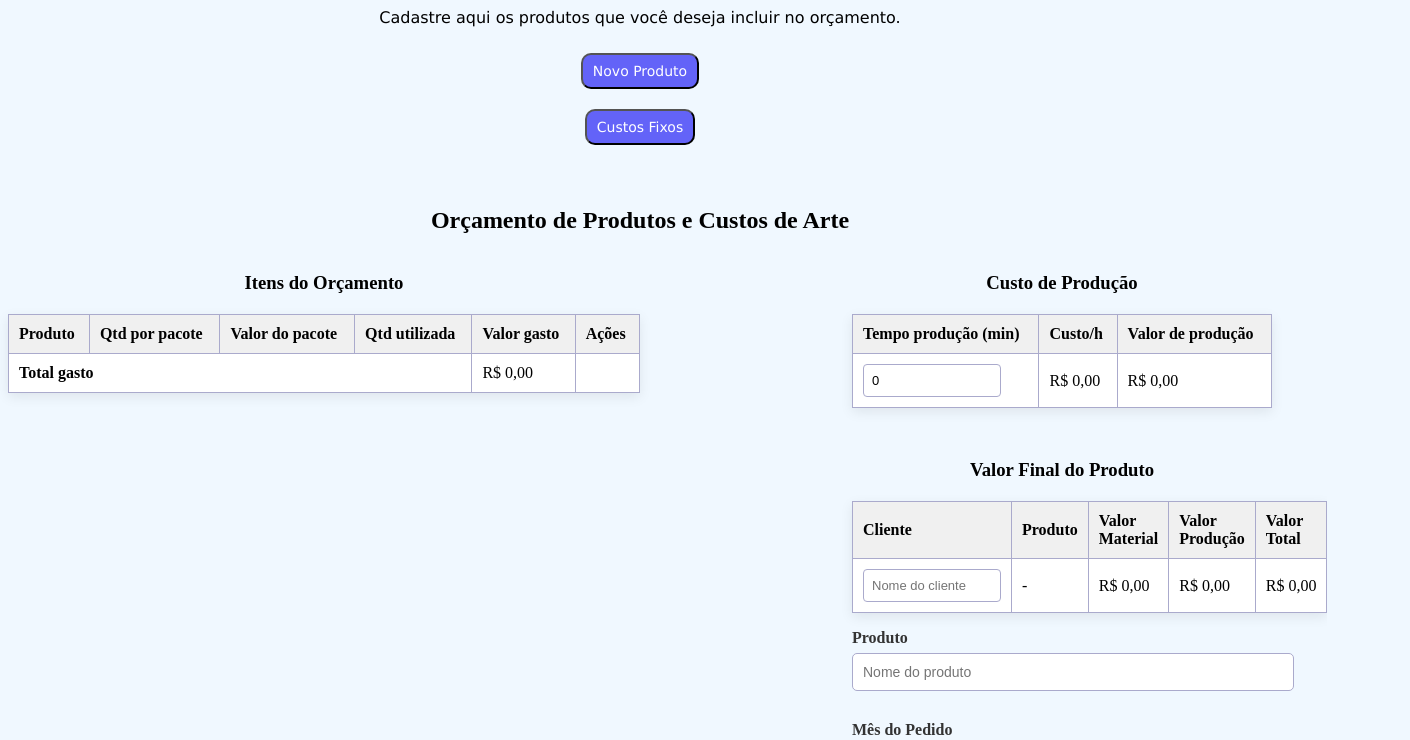
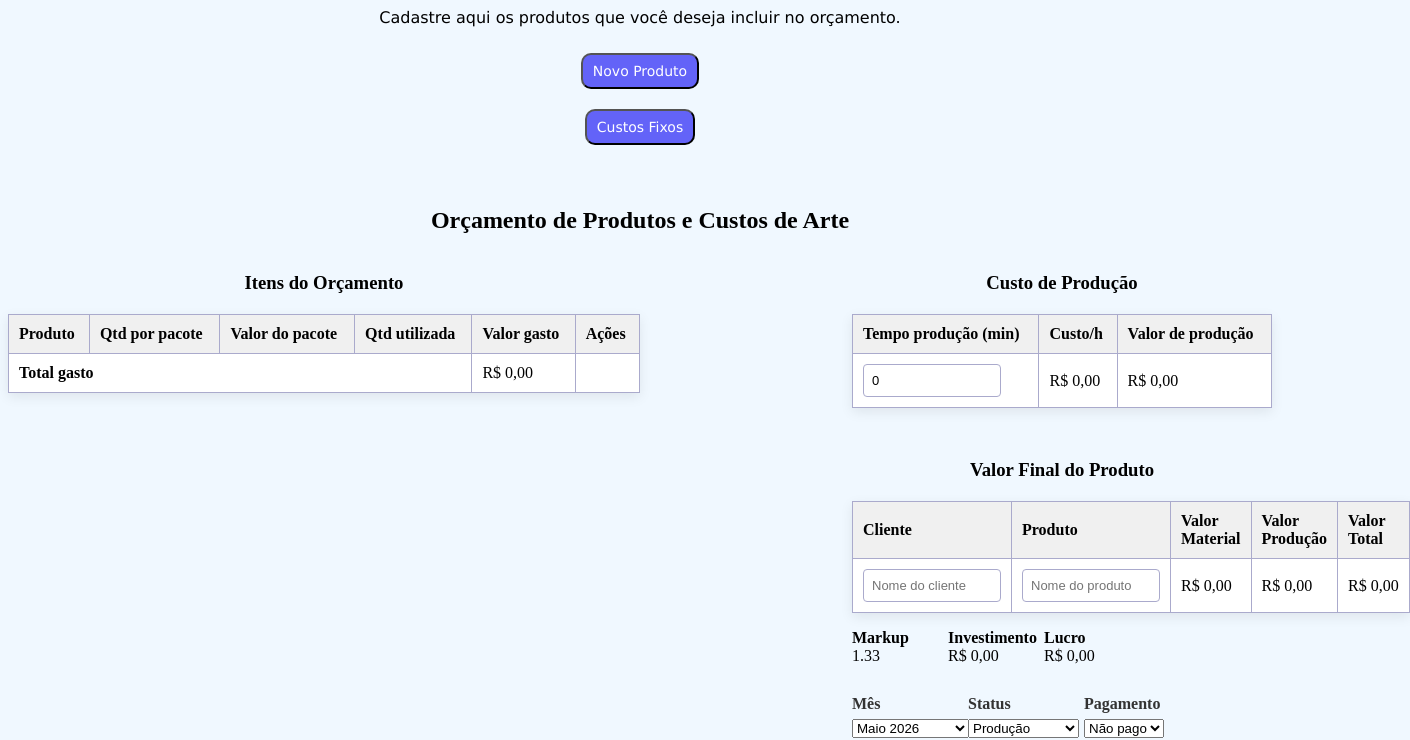
Before and after one commit to RafaelBassalo/Borboleta.Papelando, a plain HTML site: page orcamento.html in a window 1280 px wide. Shown: the part 67-807 px from the top of the page, 1410 px wide, since content can reach past the window. Drawn offline with Linux system fonts and the light colour scheme.

Commit message:
update orçamento

```diff
--- a/index.html
+++ b/index.html
@@ -5,7 +5,8 @@
     <meta name="viewport" content="width=device-width, initial-scale=1.0">
     <title>Borboleta.Papelando - Papelaria Personalizada</title>
     <link rel="stylesheet" href="style.css">
-    <link rel="icon" type="image/x-icon" href="favicon.ico">
+    <link rel="icon" type="image/x-icon" href="./imagens/borboleta.png">
+
 </head>
 <body>
 
--- a/orcamento.html
+++ b/orcamento.html
@@ -44,11 +44,11 @@
                 <input type="number" id="salario" name="salario" min="0" step="0.01" required>
             </div>
             <div class="form-field">
-                <label for="agua">Agua</label>
+                <label for="agua">Água</label>
                 <input type="number" id="agua" name="agua" min="0" step="0.01" required>
             </div>
             <div class="form-field">
-                <label for="luz">Luz</label>
+                <label for="luz">Energia</label>
                 <input type="number" id="luz" name="luz" min="0" step="0.01" required>
             </div>
             <div class="form-field">
@@ -60,12 +60,36 @@
                 <input type="number" id="internet" name="internet" min="0" step="0.01" required>
             </div>
             <div class="form-field">
-                <label for="inss">INSS</label>
-                <input type="number" id="inss" name="inss" min="0" step="0.01" required>
+                <label for="mei">MEI</label>
+                <input type="number" id="mei" name="mei" min="0" step="0.01" required>
             </div>
             <div class="form-field">
-                <label for="ferias">Férias</label>
-                <input type="number" id="ferias" name="ferias" min="0" step="0.01" required>
+                <label for="plano">Plano de Saúde</label>
+                <input type="number" id="plano" name="plano" min="0" step="0.01" required>
+            </div>
+            <div class="form-field">
+                <label for="outros">Outros</label>
+                <input type="number" id="outros" name="outros" min="0" step="0.01" required>
+            </div>
+            <div class="form-field">
+                <label for="horasDia">Horas trabalhadas por dia</label>
+                <input type="number" id="horasDia" name="horasDia" min="1" step="0.1" value="8" required>
+            </div>
+            <div class="form-field">
+                <label for="diasMes">Dias trabalhados no mês</label>
+                <input type="number" id="diasMes" name="diasMes" min="1" step="1" value="20" required>
+            </div>
+            <div class="form-field">
+                <label for="markup">Markup</label>
+                <input type="number" id="markup" name="markup" min="1" step="0.01" value="1.33" readonly>
+            </div>
+            <div class="form-field">
+                <label for="investimentoPercent">Investimento empresa (%)</label>
+                <input type="number" id="investimentoPercent" name="investimentoPercent" min="0" step="0.1" value="0" required>
+            </div>
+            <div class="form-field">
+                <label for="lucroPercent">Lucro empresa (%)</label>
+                <input type="number" id="lucroPercent" name="lucroPercent" min="0" step="0.1" value="0" required>
             </div>
             <div class="form-actions">
                 <button type="submit">Salvar Custos</button>
@@ -128,13 +152,23 @@
                         </thead>
                         <tbody id="resultadoTableBody"></tbody>
                     </table>
-                    <div id="orcamentoExtras" style="display:flex; gap:16px; flex-wrap:wrap; align-items:flex-start; margin-top: 16px;">
-                        <div class="form-field" style="min-width: 240px;">
-                            <label for="produtoFinal">Produto</label>
-                            <input type="text" id="produtoFinal" name="produtoFinal" placeholder="Nome do produto" required>
+                    <div id="resultadoExtras" style="display:flex; gap:16px; flex-wrap:wrap; align-items:flex-end; justify-content:flex-start; margin-top: 16px;">
+                        <div class="form-field" style="min-width: 80px; max-width: 20px;">
+                            <strong>Markup</strong>
+                            <div id="markupValor">1,33</div>
                         </div>
-                        <div class="form-field" style="min-width: 180px;">
-                            <label for="mesPedidoOrcamento">Mês do Pedido</label>
+                        <div class="form-field" style="min-width: 80px; max-width: 20px;">
+                            <strong>Investimento</strong>
+                            <div id="investimentoValor">R$ 0,00</div>
+                        </div>
+                        <div class="form-field" style="min-width: 80px; max-width: 20px;">
+                            <strong>Lucro</strong>
+                            <div id="lucroValor">R$ 0,00</div>
+                        </div>
+                    </div>
+                    <div id="pedidoExtras" style="display:flex; gap:16px; flex-wrap:wrap; align-items:flex-start; justify-content:flex-start; margin-top: 16px;">
+                        <div class="form-field" style="min-width: 100px; max-width: 100px;">
+                            <label for="mesPedidoOrcamento">Mês</label>
                             <select id="mesPedidoOrcamento" name="mesPedidoOrcamento" required>
                                 <option value="2026-01">Janeiro 2026</option>
                                 <option value="2026-02">Fevereiro 2026</option>
@@ -150,15 +184,15 @@
                                 <option value="2026-12">Dezembro 2026</option>
                             </select>
                         </div>
-                        <div class="form-field" style="min-width: 180px;">
-                            <label for="statusPedidoOrcamento">Status do Pedido</label>
+                        <div class="form-field" style="min-width: 100px; max-width: 100px;">
+                            <label for="statusPedidoOrcamento">Status</label>
                             <select id="statusPedidoOrcamento" name="statusPedidoOrcamento" required>
                                 <option value="pendente">Produção</option>
                                 <option value="confirmado">Confeccionado</option>
                                 <option value="entregue">Entregue</option>
                             </select>
                         </div>
-                        <div class="form-field" style="min-width: 180px;">
+                        <div class="form-field" style="min-width: 100px; max-width: 100px;">
                             <label for="pagamentoPedidoOrcamento">Pagamento</label>
                             <select id="pagamentoPedidoOrcamento" name="pagamentoPedidoOrcamento" required>
                                 <option value="nao_pago">Não pago</option>
@@ -182,6 +216,9 @@
                 <tr>
                     <th>Cliente</th>
                     <th>Produto</th>
+                    <th>Mês</th>
+                    <th>Status</th>
+                    <th>Pagamento</th>
                     <th>Valor Material</th>
                     <th>Valor Produção</th>
                     <th>Valor Total</th>
--- a/script.js
+++ b/script.js
@@ -25,7 +25,21 @@ if (produtoForm) {
     }
 
     function loadCustosFixos() {
-        return JSON.parse(localStorage.getItem('custosFixos')) || { salario: 0, agua: 0, luz: 0, telefone: 0, internet: 0, inss: 0 };
+        return JSON.parse(localStorage.getItem('custosFixos')) || {
+            salario: 0,
+            agua: 0,
+            luz: 0,
+            telefone: 0,
+            internet: 0,
+            mei: 0,
+            plano: 0,
+            outros: 0,
+            horasDia: 8,
+            diasMes: 20,
+            markup: 1.33,
+            investimentoPercent: 0,
+            lucroPercent: 0
+        };
     }
 
     function saveCustosFixos(custos) {
@@ -98,10 +112,13 @@ if (produtoForm) {
 
     function calculateCustoHora() {
         const custos = loadCustosFixos();
-        const totalCustos = [custos.salario, custos.agua, custos.luz, custos.telefone, custos.internet, custos.inss]
+        const totalCustos = [custos.salario, custos.agua, custos.luz, custos.telefone, custos.internet, custos.mei, custos.plano, custos.outros]
             .map(valor => Number(valor) || 0)
             .reduce((sum, valor) => sum + valor, 0);
-        return totalCustos / 160;
+        const horasPorDia = Number(custos.horasDia) || 8;
+        const diasPorMes = Number(custos.diasMes) || 20;
+        const totalHoras = horasPorDia * diasPorMes || 160;
+        return totalCustos / totalHoras;
     }
 
     function updateConfeccaoTable() {
@@ -109,10 +126,12 @@ if (produtoForm) {
         if (!tbody) return;
 
         const produtos = loadOrcamentoProdutos();
+        const custos = loadCustosFixos();
+        const markup = Number(custos.markup) || 1.33;
         const custoHora = calculateCustoHora();
         const totalTempoMin = loadTempoProducaoTotal();
         const totalTempoHoras = totalTempoMin / 60;
-        const totalValor = custoHora * totalTempoHoras;
+        const totalValor = custoHora * totalTempoHoras * markup;
 
         tbody.innerHTML = '';
         const row = tbody.insertRow();
@@ -141,12 +160,18 @@ if (produtoForm) {
         if (!tbody) return;
 
         const produtos = loadOrcamentoProdutos();
-        const custoHora = calculateCustoHora();
+        const custos = loadCustosFixos();
+        const markup = Number(custos.markup) || 1.33;
+        const investimentoPercent = Number(custos.investimentoPercent) || 0;
+        const lucroPercent = Number(custos.lucroPercent) || 0;
         const totalMaterial = produtos.reduce((sum, produto) => sum + calculateSpent(produto), 0);
         const totalTempoMin = loadTempoProducaoTotal();
         const totalTempoHoras = totalTempoMin / 60;
-        const totalProducao = custoHora * totalTempoHoras;
-        const totalGeral = totalMaterial + totalProducao;
+        const totalProducao = calculateCustoHora() * totalTempoHoras * markup;
+        const totalBruto = totalMaterial + totalProducao;
+        const valorInvestimento = totalBruto * investimentoPercent / 100;
+        const valorLucro = totalBruto * lucroPercent / 100;
+        const totalGeral = totalBruto + valorInvestimento + valorLucro;
 
         tbody.innerHTML = '';
         const row = tbody.insertRow();
@@ -162,10 +187,27 @@ if (produtoForm) {
         });
         clienteCell.appendChild(clienteInput);
 
-        row.insertCell(1).textContent = loadProdutoFinal() || '-';
+        const produtoCell = row.insertCell(1);
+        const produtoInput = document.createElement('input');
+        produtoInput.type = 'text';
+        produtoInput.value = loadProdutoFinal();
+        produtoInput.className = 'small-input';
+        produtoInput.placeholder = 'Nome do produto';
+        produtoInput.addEventListener('change', () => {
+            saveProdutoFinal(produtoInput.value);
+        });
+        produtoCell.appendChild(produtoInput);
+
         row.insertCell(2).textContent = formatBRL(totalMaterial);
         row.insertCell(3).textContent = formatBRL(totalProducao);
         row.insertCell(4).textContent = formatBRL(totalGeral);
+
+        const investimentoValor = document.getElementById('investimentoValor');
+        const lucroValor = document.getElementById('lucroValor');
+        const markupValor = document.getElementById('markupValor');
+        if (investimentoValor) investimentoValor.textContent = formatBRL(valorInvestimento);
+        if (lucroValor) lucroValor.textContent = formatBRL(valorLucro);
+        if (markupValor) markupValor.textContent = markup.toFixed(2);
     }
 
     function updateOrcamentoTable() {
@@ -336,7 +378,21 @@ if (cancelarCustoBtn) {
 
 if (custoForm) {
     function loadCustosFixos() {
-        return JSON.parse(localStorage.getItem('custosFixos')) || { salario: 0, agua: 0, luz: 0, telefone: 0, internet: 0, inss: 0 };
+        return JSON.parse(localStorage.getItem('custosFixos')) || {
+            salario: 0,
+            agua: 0,
+            luz: 0,
+            telefone: 0,
+            internet: 0,
+            mei: 0,
+            plano: 0,
+            outros: 0,
+            horasDia: 8,
+            diasMes: 20,
+            markup: 1.33,
+            investimentoPercent: 0,
+            lucroPercent: 0
+        };
     }
 
     function saveCustosFixos(custos) {
@@ -352,7 +408,14 @@ if (custoForm) {
             luz: formData.get('luz'),
             telefone: formData.get('telefone'),
             internet: formData.get('internet'),
-            inss: formData.get('inss')
+            mei: formData.get('mei'),
+            plano: formData.get('plano'),
+            outros: formData.get('outros'),
+            horasDia: formData.get('horasDia'),
+            diasMes: formData.get('diasMes'),
+            markup: formData.get('markup'),
+            investimentoPercent: formData.get('investimentoPercent'),
+            lucroPercent: formData.get('lucroPercent')
         };
         saveCustosFixos(custos);
         updateConfeccaoTable();
@@ -367,7 +430,14 @@ if (custoForm) {
     document.getElementById('luz').value = custosFixos.luz || 0;
     document.getElementById('telefone').value = custosFixos.telefone || 0;
     document.getElementById('internet').value = custosFixos.internet || 0;
-    document.getElementById('inss').value = custosFixos.inss || 0;
+    document.getElementById('mei').value = custosFixos.mei || 0;
+    document.getElementById('plano').value = custosFixos.plano || 0;
+    document.getElementById('outros').value = custosFixos.outros || 0;
+    document.getElementById('horasDia').value = custosFixos.horasDia || 8;
+    document.getElementById('diasMes').value = custosFixos.diasMes || 20;
+    document.getElementById('markup').value = custosFixos.markup || 1.33;
+    document.getElementById('investimentoPercent').value = custosFixos.investimentoPercent || 0;
+    document.getElementById('lucroPercent').value = custosFixos.lucroPercent || 0;
 }
 
     // Funções para gerenciar orçamentos salvos
@@ -457,12 +527,15 @@ if (custoForm) {
             const row = tbody.insertRow();
             row.insertCell(0).textContent = orcamento.cliente;
             row.insertCell(1).textContent = orcamento.produto || '-';
-            row.insertCell(2).textContent = formatBRL(orcamento.material);
-            row.insertCell(3).textContent = formatBRL(orcamento.producao);
-            row.insertCell(4).textContent = formatBRL(orcamento.total);
-            row.insertCell(5).textContent = orcamento.data;
+            row.insertCell(2).textContent = orcamento.mes || '-';
+            row.insertCell(3).textContent = orcamento.status || '-';
+            row.insertCell(4).textContent = (orcamento.pagamento === 'pago' ? 'Pago' : 'Não pago');
+            row.insertCell(5).textContent = formatBRL(orcamento.material);
+            row.insertCell(6).textContent = formatBRL(orcamento.producao);
+            row.insertCell(7).textContent = formatBRL(orcamento.total);
+            row.insertCell(8).textContent = orcamento.data;
 
-            const actionsCell = row.insertCell(6);
+            const actionsCell = row.insertCell(9);
             actionsCell.style.display = 'flex';
             actionsCell.style.gap = '8px';
 
@@ -491,6 +564,7 @@ if (custoForm) {
     function transformarEmPedido(orcamento) {
         const hoje = new Date().toISOString().split('T')[0];
         const mesAtual = hoje.substring(0, 7);
+        const pedidoMes = orcamento.mes || mesAtual;
 
         const novoPedido = {
             id: Date.now(),
@@ -498,16 +572,18 @@ if (custoForm) {
             produto: orcamento.produto || ('Orçamento - ' + orcamento.data),
             valor: orcamento.total,
             data: hoje,
-            mes: orcamento.mes || mesAtual,
+            mes: pedidoMes,
             status: orcamento.status || 'pendente',
             pagamento: orcamento.pagamento || 'nao_pago'
         };
 
-        // Carregar pedidos do mês atual e adicionar o novo
-        const pedidosAtuais = JSON.parse(localStorage.getItem('pedidos-' + mesAtual)) || [];
+        // Carregar pedidos do mês do orçamento e adicionar o novo
+        const pedidosAtuais = JSON.parse(localStorage.getItem('pedidos-' + pedidoMes)) || [];
         pedidosAtuais.push(novoPedido);
-        localStorage.setItem('pedidos-' + mesAtual, JSON.stringify(pedidosAtuais));
+        localStorage.setItem('pedidos-' + pedidoMes, JSON.stringify(pedidosAtuais));
 
+        // Remover orçamento salvo do armazenamento após transformar em pedido
+        deleteOrcamentoSalvo(orcamento.id);
         alert('Orçamento transformado em pedido com sucesso!');
         window.location.href = 'pedido.html';
     }
--- a/style.css
+++ b/style.css
@@ -118,8 +118,20 @@ h1{
     .form-actions {
         display: flex;
         justify-content: center;
-        flex-wrap: wrap;
-        gap: 10px;
+    }
+
+    #resultadoExtras,
+    #pedidoExtras {
+        display: grid;
+        grid-template-columns: repeat(3, minmax(200px, 1fr));
+        gap: 16px;
+        align-items: start;
+    }
+
+    #resultadoExtras .form-field,
+    #pedidoExtras .form-field {
+        width: 100%;
+        min-width: 0;
     }
 
     table {
```
Also changed, not shown: imagens/borboleta.png (added).
